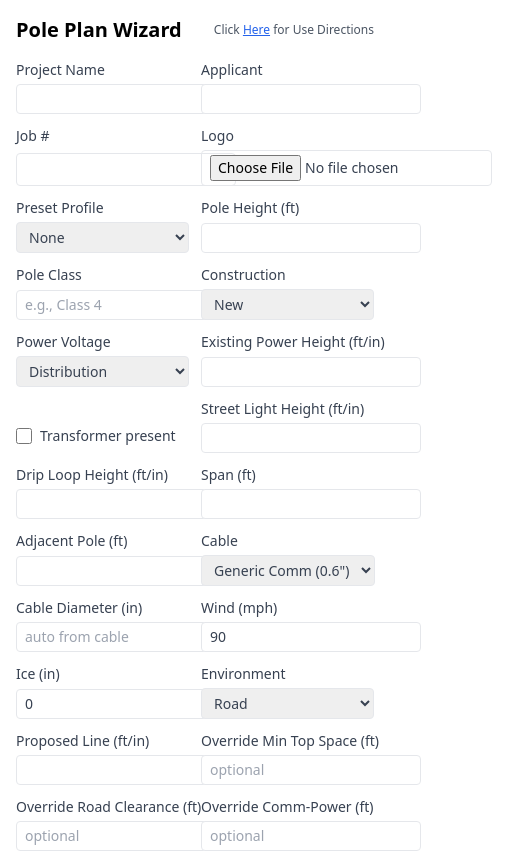
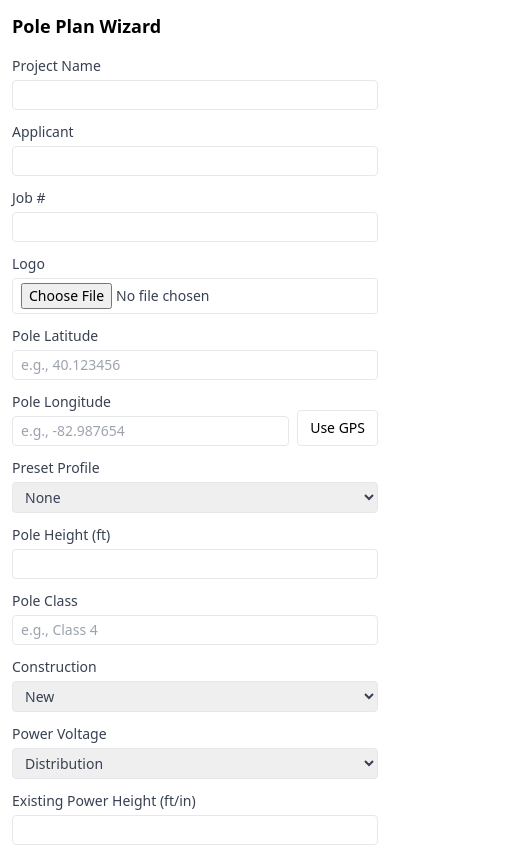
Before and after one commit to JHARB47/pole-height-app, a React (Vite) app: page / in a window 390 px wide. Shown: the top 852 px of the page, 517 px wide, since content can reach past the window. Built offline with nearby package versions, Linux system fonts and the light colour scheme.

Commit message:
feat(mobile+gps): responsive layout tweaks and device GPS autofill for pole coordinates; include GPS in results/CSV/report

```diff
--- a/src/components/ProposedLineCalculator.jsx
+++ b/src/components/ProposedLineCalculator.jsx
@@ -66,6 +66,10 @@ export default function ProposedLineCalculator() {
     setApplicantName,
     jobNumber,
     setJobNumber,
+  poleLatitude,
+  setPoleLatitude,
+  poleLongitude,
+  setPoleLongitude,
   } = useAppStore();
   const [showReport, setShowReport] = React.useState(false);
   const [showBatchReport, setShowBatchReport] = React.useState(false);
@@ -113,11 +117,30 @@ export default function ProposedLineCalculator() {
   ]);
 
   // Simple results panel + inputs
+  const useDeviceGPS = async () => {
+    if (!('geolocation' in navigator)) {
+      alert('Geolocation is not supported by this browser.');
+      return;
+    }
+    try {
+      const pos = await new Promise((resolve, reject) => {
+        navigator.geolocation.getCurrentPosition(resolve, reject, { enableHighAccuracy: true, timeout: 10000 });
+      });
+      const { latitude, longitude } = pos.coords || {};
+      if (latitude != null && longitude != null) {
+        setPoleLatitude(latitude.toFixed(6));
+        setPoleLongitude(longitude.toFixed(6));
+      }
+    } catch (e) {
+      alert(`Failed to get location: ${e?.message || e}`);
+    }
+  };
+
   return (
-    <div className="p-4 space-y-4">
+    <div className="p-3 md:p-4 space-y-4">
       <div className="flex items-center justify-between">
-        <h1 className="text-xl font-semibold">Pole Plan Wizard</h1>
-        <div className="text-xs text-gray-600">
+        <h1 className="text-lg md:text-xl font-semibold">Pole Plan Wizard</h1>
+        <div className="text-xs text-gray-600 hidden sm:block">
           Click <button
             className="text-blue-600 hover:text-blue-800 underline"
             onClick={() => setShowHelp(true)}
@@ -125,11 +148,20 @@ export default function ProposedLineCalculator() {
         </div>
       </div>
   {!showReport && (
-  <div className="grid grid-cols-2 md:grid-cols-4 gap-3 no-print">
+  <div className="grid grid-cols-1 sm:grid-cols-2 lg:grid-cols-4 gap-3 no-print">
          <Input label="Project Name" value={projectName} onChange={e=>setProjectName(e.target.value)} />
          <Input label="Applicant" value={applicantName} onChange={e=>setApplicantName(e.target.value)} />
          <Input label="Job #" value={jobNumber} onChange={e=>setJobNumber(e.target.value)} />
         <LogoUpload />
+        <div className="sm:col-span-2 grid grid-cols-1 sm:grid-cols-2 gap-3">
+          <Input label="Pole Latitude" value={poleLatitude} onChange={e=>setPoleLatitude(e.target.value)} placeholder="e.g., 40.123456" />
+          <div className="grid grid-cols-[1fr_auto] gap-2 items-end">
+            <Input label="Pole Longitude" value={poleLongitude} onChange={e=>setPoleLongitude(e.target.value)} placeholder="e.g., -82.987654" />
+            <button type="button" className="h-9 px-3 border rounded text-sm" onClick={useDeviceGPS} title="Use device GPS">
+              Use GPS
+            </button>
+          </div>
+        </div>
          <Select label="Preset Profile" value={presetProfile} onChange={e=>setPresetProfile(e.target.value)} options={[{label:'None',value:''}, ...Object.values(DEFAULTS.presets).map(p=>({label:p.label,value:p.value}))]} />
          <Input label="Pole Height (ft)" value={poleHeight} onChange={e=>setPoleHeight(e.target.value)} />
          <Input label="Pole Class" value={poleClass} onChange={e=>setPoleClass(e.target.value)} placeholder="e.g., Class 4" />
@@ -161,7 +193,7 @@ export default function ProposedLineCalculator() {
         </>
       )}
 
-      <div className="flex items-center gap-2 no-print">
+  <div className="flex flex-col sm:flex-row sm:items-center gap-2 no-print">
         <ScenarioButtons />
         <ExportButtons />
         <button className="px-2 py-1 border rounded text-sm" onClick={()=>{ setShowBatchReport(false); setShowReport(r=>!r); }}>{showReport ? 'Back to Editor' : 'View Report'}</button>
@@ -253,6 +285,9 @@ function ResultsPanel() {
           <div>Buried: {fmt(results.pole.buriedFt)}</div>
           <div>Above ground: {fmt(results.pole.aboveGroundFt)}</div>
           <div>Class: {results.pole.classInfo}</div>
+          {(results.pole.latitude != null && results.pole.longitude != null) ? (
+            <div>GPS: {results.pole.latitude}, {results.pole.longitude}</div>
+          ) : null}
         </div>
       </div>
       <div className="rounded border p-3">
@@ -363,6 +398,9 @@ function PrintableReport() {
        <div>
          <div className="font-medium">Pole</div>
          <div>Height: {formatFeetInches(results.pole.inputHeight)} | Above-ground: {formatFeetInches(results.pole.aboveGroundFt)} | Buried: {formatFeetInches(results.pole.buriedFt)}</div>
+         {(results.pole.latitude != null && results.pole.longitude != null) ? (
+           <div>GPS: {results.pole.latitude}, {results.pole.longitude}</div>
+         ) : null}
        </div>
        <div>
          <div className="font-medium">Attachment & Span</div>
--- a/src/index.css
+++ b/src/index.css
@@ -13,3 +13,10 @@
 		}
 	}
 }
+
+/* Minor mobile-friendly utility tweaks */
+@layer utilities {
+	.safe-px { padding-left: env(safe-area-inset-left); padding-right: env(safe-area-inset-right); }
+	.safe-pt { padding-top: env(safe-area-inset-top); }
+	.safe-pb { padding-bottom: env(safe-area-inset-bottom); }
+}
--- a/src/utils/calculations.js
+++ b/src/utils/calculations.js
@@ -146,6 +146,10 @@ export function resultsToCSV(results, warnings = [], makeReadyNotes = '', { useT
   lines.push(`Pole,Height,${fmt(results.pole.inputHeight)}`);
   lines.push(`Pole,Buried,${fmt(results.pole.buriedFt)}`);
   lines.push(`Pole,Above Ground,${fmt(results.pole.aboveGroundFt)}`);
+  if (results.pole.latitude != null && results.pole.longitude != null) {
+    lines.push(`Pole,Latitude,${results.pole.latitude}`);
+    lines.push(`Pole,Longitude,${results.pole.longitude}`);
+  }
   lines.push(`Attach,Proposed,${useTickMarks ? formatFeetInchesTickMarks(results.attach.proposedAttachFt) : results.attach.proposedAttachFmt}`);
   lines.push(`Span,Length,${results.span.spanFt} ft`);
   lines.push(`Span,Wind,${results.span.wind} mph`);
@@ -289,6 +293,8 @@ export function computeAnalysis(inputs) {
   const {
     poleHeight,
     poleClass,
+  poleLatitude,
+  poleLongitude,
     existingPowerHeight,
     existingPowerVoltage = 'distribution',
     spanDistance,
@@ -427,6 +433,8 @@ export function computeAnalysis(inputs) {
       buriedFt: poleData.buried,
       aboveGroundFt: poleData.aboveGround,
       classInfo: poleData.classInfo,
+  latitude: poleLatitude ?? null,
+  longitude: poleLongitude ?? null,
     },
     attach: {
       proposedAttachFt,
--- a/src/utils/store.js
+++ b/src/utils/store.js
@@ -39,6 +39,11 @@ const useAppStore = create(persist((set) => ({
   setApplicantName: (v) => set({ applicantName: v }),
   jobNumber: '',
   setJobNumber: (v) => set({ jobNumber: v }),
+  // GPS coordinates for the current pole/location
+  poleLatitude: '',
+  setPoleLatitude: (v) => set({ poleLatitude: v }),
+  poleLongitude: '',
+  setPoleLongitude: (v) => set({ poleLongitude: v }),
   // Branding/logo for report
   logoDataUrl: '',
   setLogoDataUrl: (v) => set({ logoDataUrl: v }),
@@ -135,6 +140,8 @@ const useAppStore = create(persist((set) => ({
   applicantName: '',
   jobNumber: '',
   logoDataUrl: '',
+  poleLatitude: '',
+  poleLongitude: '',
     existingPowerHeight: '',
     existingPowerVoltage: 'distribution',
     spanDistance: '',
```
Also changed, not shown: 1 other file (tests, documents, lock files or other folders).
